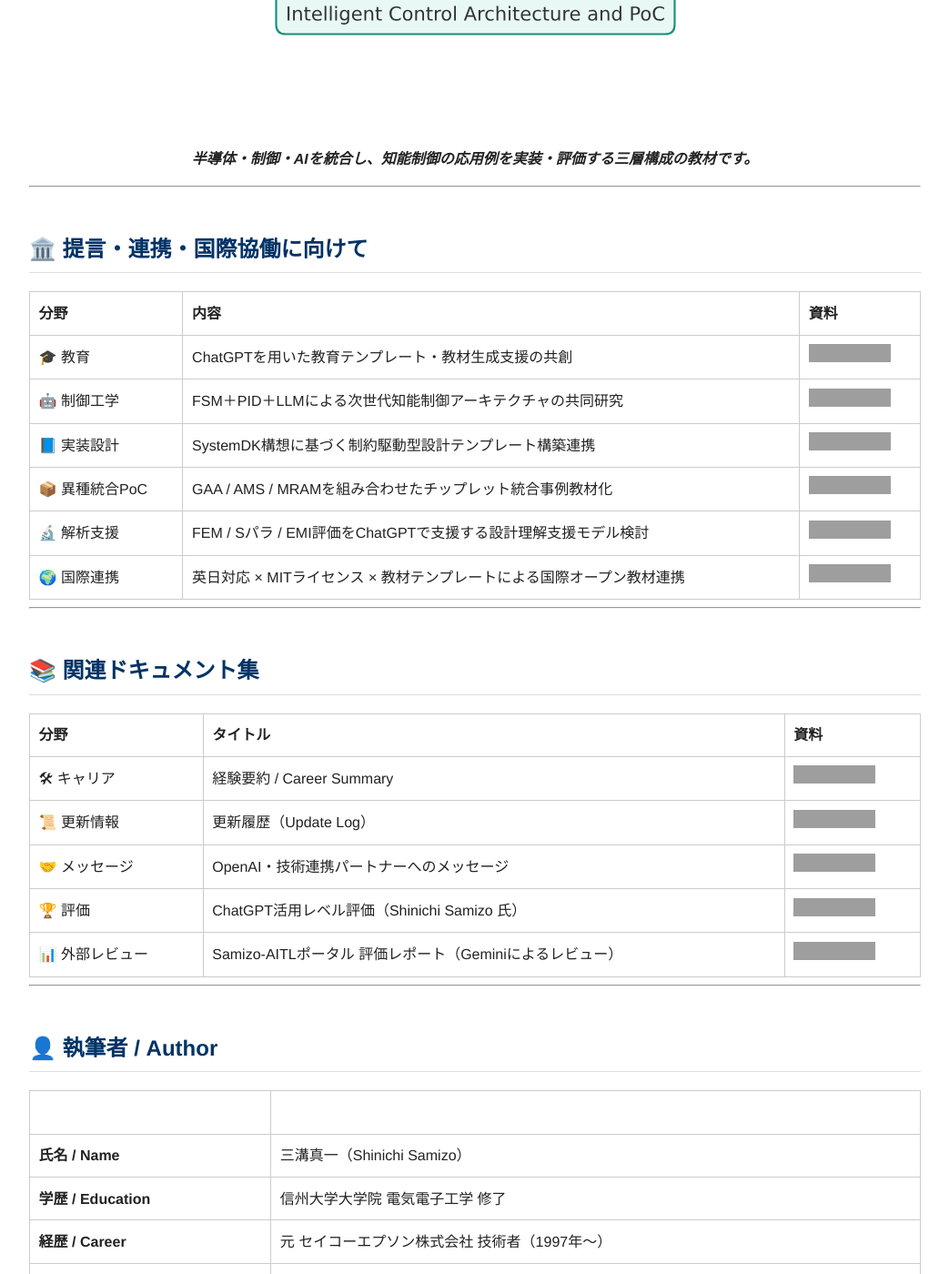
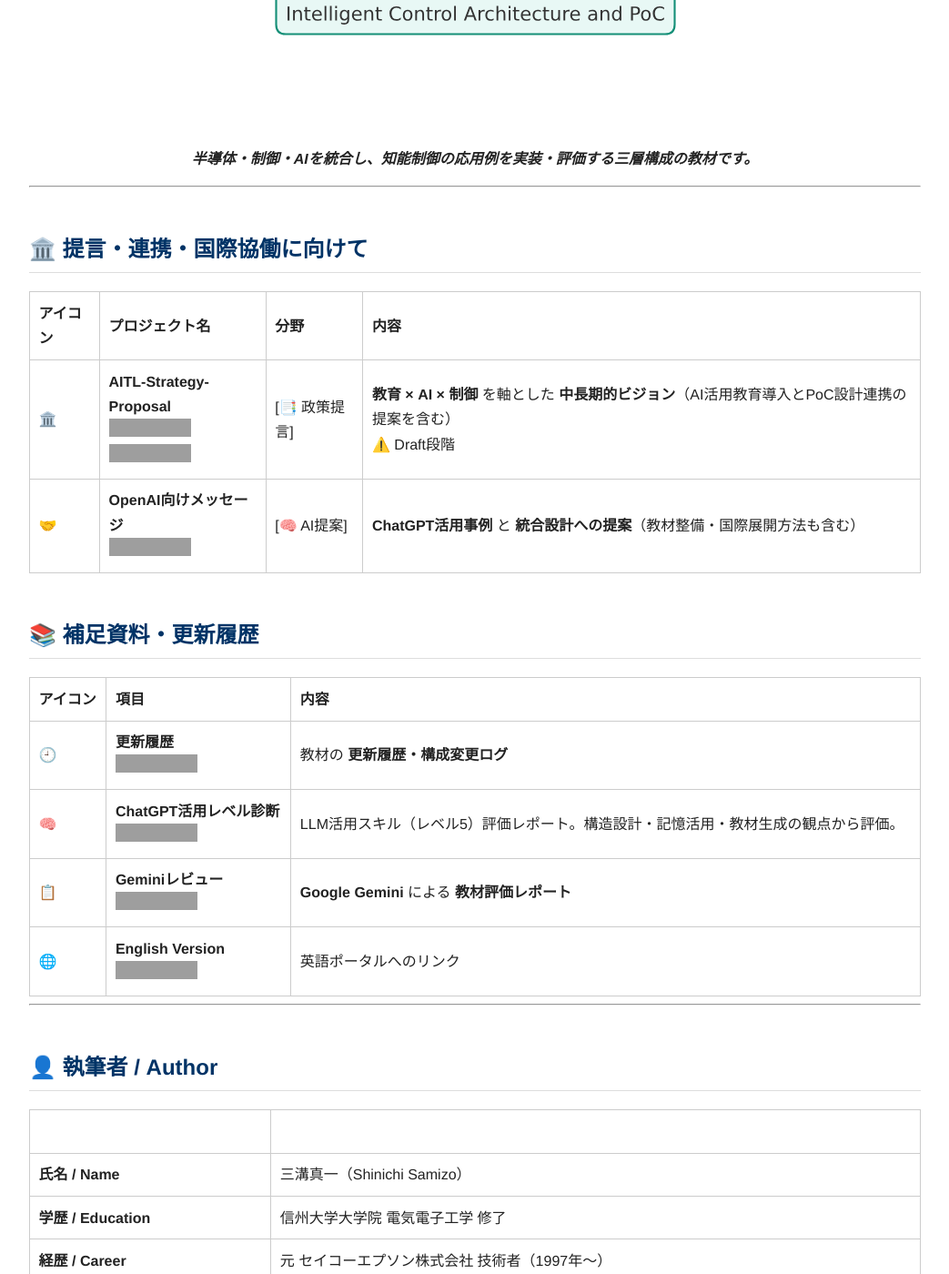
Before and after one commit to Samizo-AITL/Samizo-AITL.github.io, a Jekyll site: the page built from index.md, in a window 1280 px wide and 1400 px high, scrolled down 3944 px. Shown: the whole window at 91% size, without its empty margins (118-1161 px from the left). Built offline with Jekyll 4.4.1, drawn with Linux system fonts in a browser that asks for light colours; grey boxes are pictures that could not be loaded.

Commit message:
Update index.md

```diff
--- a/index.md
+++ b/index.md
@@ -88,28 +88,23 @@ Samizo-AITLは、「動かす現場」と「読み解く構造」その両方の
 
 ---
 
-## 🏛️ 提言・連携・国際協働に向けて
+## 🏛️ **提言・連携・国際協働に向けて**
 
-| 分野 | 内容 | 資料 |
-|------|------|------|
-| 🎓 教育 | ChatGPTを用いた教育テンプレート・教材生成支援の共創 | [![View Doc](https://img.shields.io/badge/View%20Doc-orange)](docs/openai_edu_collab.md) |
-| 🤖 制御工学 | FSM＋PID＋LLMによる次世代知能制御アーキテクチャの共同研究 | [![View Doc](https://img.shields.io/badge/View%20Doc-orange)](docs/openai_control_arch.md) |
-| 📘 実装設計 | SystemDK構想に基づく制約駆動型設計テンプレート構築連携 | [![View Doc](https://img.shields.io/badge/View%20Doc-orange)](docs/systemdk_template_collab.md) |
-| 📦 異種統合PoC | GAA / AMS / MRAMを組み合わせたチップレット統合事例教材化 | [![View Doc](https://img.shields.io/badge/View%20Doc-orange)](docs/chiplet_integration_poc.md) |
-| 🔬 解析支援 | FEM / Sパラ / EMI評価をChatGPTで支援する設計理解支援モデル検討 | [![View Doc](https://img.shields.io/badge/View%20Doc-orange)](docs/analysis_support_model.md) |
-| 🌍 国際連携 | 英日対応 × MITライセンス × 教材テンプレートによる国際オープン教材連携 | [![View Doc](https://img.shields.io/badge/View%20Doc-orange)](docs/international_open_edu.md) |
+| アイコン | プロジェクト名 | 分野 | 内容 |
+|----------|----------------|------|------|
+| 🏛️ | **AITL-Strategy-Proposal**<br>[![🌐 View Site](https://img.shields.io/badge/View-Site-brightgreen?logo=github)](https://samizo-aitl.github.io/AITL-Strategy-Proposal/)<br>[![💻 View Repo](https://img.shields.io/badge/View-Repo-blue?logo=github)](https://github.com/Samizo-AITL/AITL-Strategy-Proposal) | [📑 政策提言] | **教育 × AI × 制御** を軸とした **中長期的ビジョン**（AI活用教育導入とPoC設計連携の提案を含む）<br>⚠️ Draft段階 |
+| 🤝 | **OpenAI向けメッセージ**<br>[![📄 View Doc](https://img.shields.io/badge/View-Doc-orange?logo=markdown)](https://samizo-aitl.github.io/about/openai-message/) | [🧠 AI提案] | **ChatGPT活用事例** と **統合設計への提案**（教材整備・国際展開方法も含む） |
 
----
 
-## 📚 関連ドキュメント集
+## 📚 **補足資料・更新履歴**
 
-| 分野 | タイトル | 資料 |
-|------|----------|------|
-| 🛠 キャリア | 経験要約 / Career Summary | [![View Doc](https://img.shields.io/badge/View%20Doc-orange)](career-summary.md) |
-| 📜 更新情報 | 更新履歴（Update Log） | [![View Doc](https://img.shields.io/badge/View%20Doc-orange)](update.md) |
-| 🤝 メッセージ | OpenAI・技術連携パートナーへのメッセージ | [![View Doc](https://img.shields.io/badge/View%20Doc-orange)](openai_partner_message.md) |
-| 🏆 評価 | ChatGPT活用レベル評価（Shinichi Samizo 氏） | [![View Doc](https://img.shields.io/badge/View%20Doc-orange)](chatgpt_usage_level.md) |
-| 📊 外部レビュー | Samizo-AITLポータル 評価レポート（Geminiによるレビュー） | [![View Doc](https://img.shields.io/badge/View%20Doc-orange)](gemini_review.md) |
+| アイコン | 項目 | 内容 |
+|----------|------|------|
+| 🕘 | **更新履歴**<br>[![📄 View Doc](https://img.shields.io/badge/View-Doc-orange?logo=markdown)](https://samizo-aitl.github.io/about/update/) | 教材の **更新履歴・構成変更ログ** |
+| 🧠 | **ChatGPT活用レベル診断**<br>[![📄 View Doc](https://img.shields.io/badge/View-Doc-orange?logo=markdown)](https://samizo-aitl.github.io/about/chatgpt-skill-eval/) | LLM活用スキル（レベル5）評価レポート。構造設計・記憶活用・教材生成の観点から評価。 |
+| 📋 | **Geminiレビュー**<br>[![📄 View Doc](https://img.shields.io/badge/View-Doc-orange?logo=markdown)](https://samizo-aitl.github.io/about/gemini-review/) | **Google Gemini** による **教材評価レポート** |
+| 🌐 | **English Version**<br>[![🌐 View Site](https://img.shields.io/badge/View-Site-brightgreen?logo=github)](https://samizo-aitl.github.io/en/) | 英語ポータルへのリンク |
+
 
 ---
 
@@ -122,18 +117,18 @@ Samizo-AITLは、「動かす現場」と「読み解く構造」その両方の
 | **経歴 / Career** | 元 セイコーエプソン株式会社 技術者（1997年〜） |
 | **リンク / Contact** | ✉️ [Email](mailto:shin3t72@gmail.com) / 🐦 [X](https://x.com/shin3t72) / 💻 [GitHub](https://samizo-aitl.github.io/) |
 
+
 ---
 
 ## 📌 **キャリア要約 / Career Summary**
 
-[![📄 View Career Summary](https://img.shields.io/badge/View-Doc-lightgrey?logo=markdown)](https://samizo-aitl.github.io/about/career-summary/)
+[![📄 View Career Summary](https://img.shields.io/badge/View-Doc-orange?logo=markdown)](https://samizo-aitl.github.io/about/career-summary/)
 **三溝真一（Shinichi Samizo）** の技術経歴と専門分野をまとめた詳細レポートです。
 
 - 半導体デバイス（ロジック・メモリ・高耐圧混載）
 - インクジェット薄膜ピエゾアクチュエータ
 - PrecisionCoreプリントヘッド製品化・BOM管理・ISO教育
 - 教材設計・PoC構築・AI活用設計支援
-
 ---
 
 © 2025 **Shinichi Samizo** — **MIT License**
```
